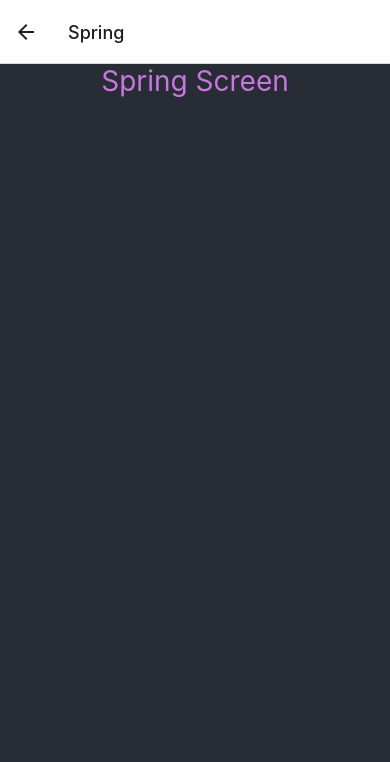
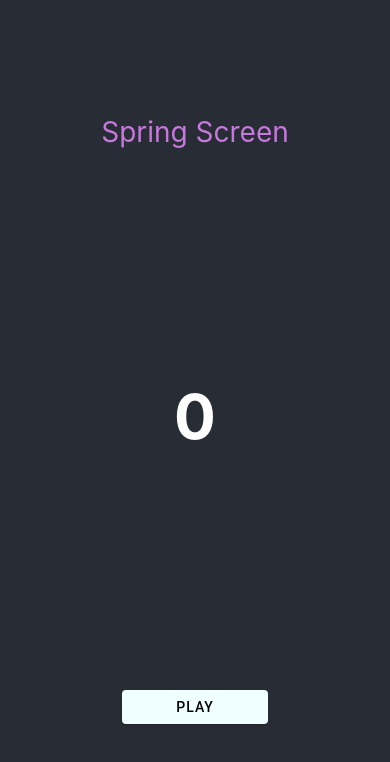
Before and after one commit to iChris96/springtomize, a React Native app: screen /Home in a window 390 px wide. Both pictures are taken after a click on the button "NEW SPRING". Shown: the top 762 px of the page. Built offline with nearby package versions, Linux system fonts and the light colour scheme.

Commit message:
start to play with a basic countdown

```diff
--- a/App.tsx
+++ b/App.tsx
@@ -24,7 +24,7 @@ export default function App() {
       <NavigationContainer>
         <Stack.Navigator>
           <Stack.Screen name="Home" component={Home} options={{ headerShown: false }} />
-          <Stack.Screen name="Spring" component={SpringScreen} />
+          <Stack.Screen name="Spring" component={SpringScreen} options={{ headerShown: false }} />
         </Stack.Navigator>
       </NavigationContainer>
       <StatusBar style="auto" />
--- a/src/screens/Home.tsx
+++ b/src/screens/Home.tsx
@@ -13,7 +13,6 @@ const Header = () => {
 }
 
 const Content = ({ navigation }: any) => {
-  console.log(navigation)
   return (
     <View style={styles.buttonsContainer}>
       <Button onPress={() => navigation.navigate('Spring')}>
--- a/src/screens/Spring.tsx
+++ b/src/screens/Spring.tsx
@@ -1,16 +1,96 @@
-import React from 'react';
-import { View, Text, StyleSheet } from 'react-native'
+import React, { useState } from 'react';
+import { View, Text, StyleSheet, SafeAreaView, Platform, StatusBar } from 'react-native'
 import { backgrounds } from "../constants/theme";
-import { Title } from "../components"
+import { Title, Button } from "../components"
+import { useEffect } from 'react';
 
+const TIME_MODE = {
+    stop: 'stop',
+    play: 'play',
+    pause: 'pause'
+}
+
+const handleModeColor = (mode: string) => {
+    if (mode == TIME_MODE.stop) {
+        return 'azure'
+    }
+
+    if (mode == TIME_MODE.play) {
+        return 'lightcoral'
+    }
+
+    if (mode == TIME_MODE.pause) {
+        return 'lightgreen'
+    }
+}
+
+const handleNextMode = (mode: string) => {
+    if (mode == TIME_MODE.stop) {
+        return 'PLAY'
+    }
+
+    if (mode == TIME_MODE.play) {
+        return 'PAUSE'
+    }
+
+    if (mode == TIME_MODE.pause) {
+        return 'CONTINUE'
+    }
+}
 
 export default () => {
 
+    const [timeMode, setTimeMode] = useState<string>(TIME_MODE.stop);
+    const [counter, setCounter] = useState(0);
+
+
+    const handleOnTime = () => {
+        //Stop -> Play
+        if (timeMode == TIME_MODE.stop) {
+            setTimeMode(TIME_MODE.play);
+        }
+
+        //Play -> Pause
+        if (timeMode == TIME_MODE.play) {
+            setTimeMode(TIME_MODE.pause)
+
+        }
+
+        //Pause -> Play
+        if (timeMode == TIME_MODE.pause) {
+            setTimeMode(TIME_MODE.play)
+        }
+    }
+
+    const handleClean = () => {
+        setTimeMode(TIME_MODE.stop);
+        setCounter(0);
+    }
+
+
+
+    useEffect(() => {
+        const condition = timeMode == TIME_MODE.play;
+        const timer = condition && setInterval(() => setCounter(prev => prev + 1), 1000);
+        return () => clearInterval(timer);
+    }, [timeMode])
+
+
     return (
-        <View style={styles.container}>
+        <SafeAreaView style={styles.container}>
             <Title title={"Spring Screen"} />
 
-        </View>
+            <Text style={styles.counter}>{counter}</Text>
+
+
+            <View style={styles.buttonsContainer}>
+                <Button style={{ backgroundColor: handleModeColor(timeMode) }} onPress={handleOnTime}>{handleNextMode(timeMode)}</Button>
+                {timeMode !== TIME_MODE.stop && <Button onPress={handleClean}>{'CLEAN'}</Button>}
+            </View>
+
+
+
+        </SafeAreaView >
 
     )
 }
@@ -21,6 +101,15 @@ const styles = StyleSheet.create({
         flex: 1,
         backgroundColor: backgrounds.screen,
         alignItems: "center",
-        justifyContent: "flex-start",
+        justifyContent: "space-around",
+        paddingTop: Platform.OS == 'android' ? StatusBar.currentHeight : 0
+    },
+    counter: {
+        fontSize: 62,
+        color: 'white',
+        fontWeight: 'bold'
+    },
+    buttonsContainer: {
+        width: '40%'
     }
 });
```
